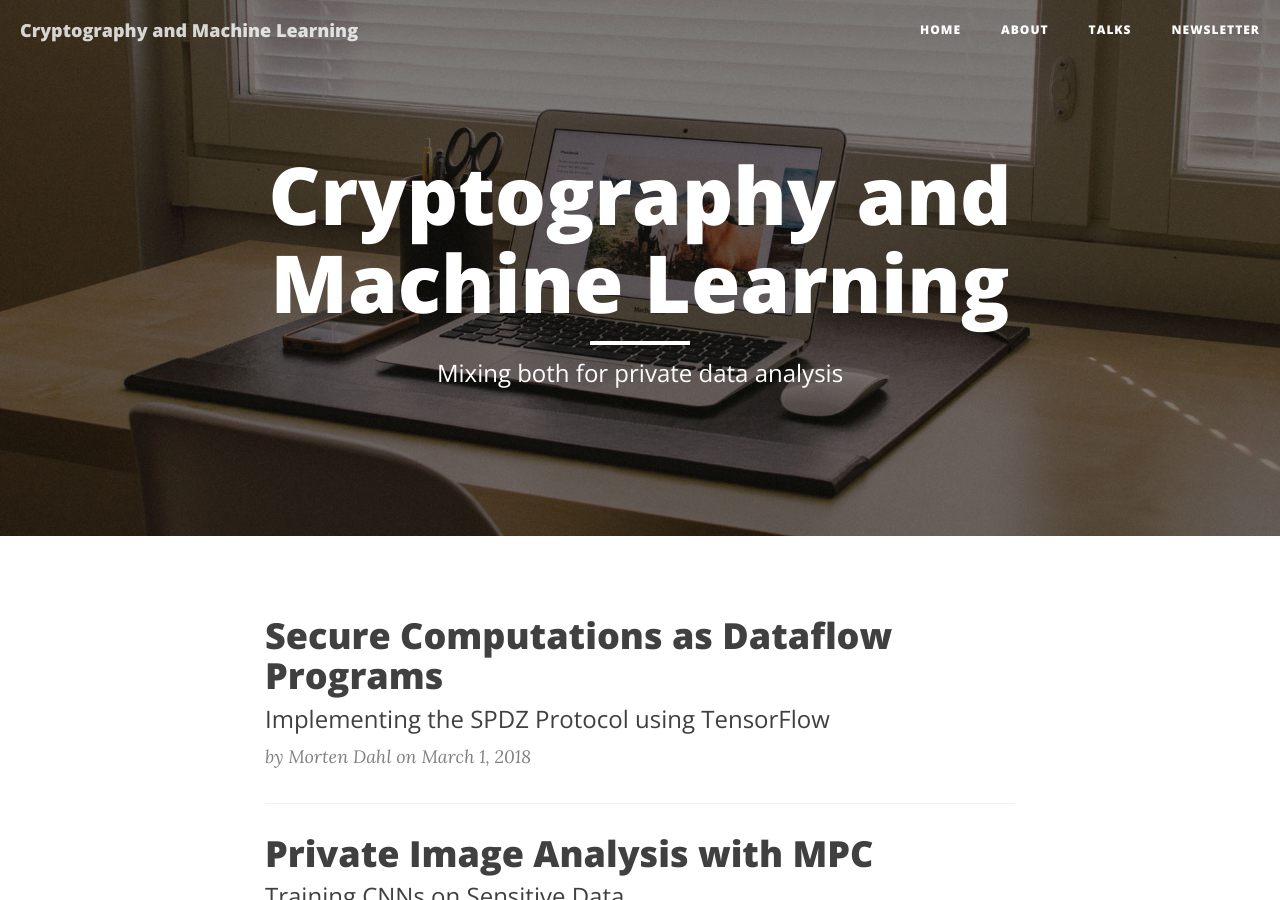
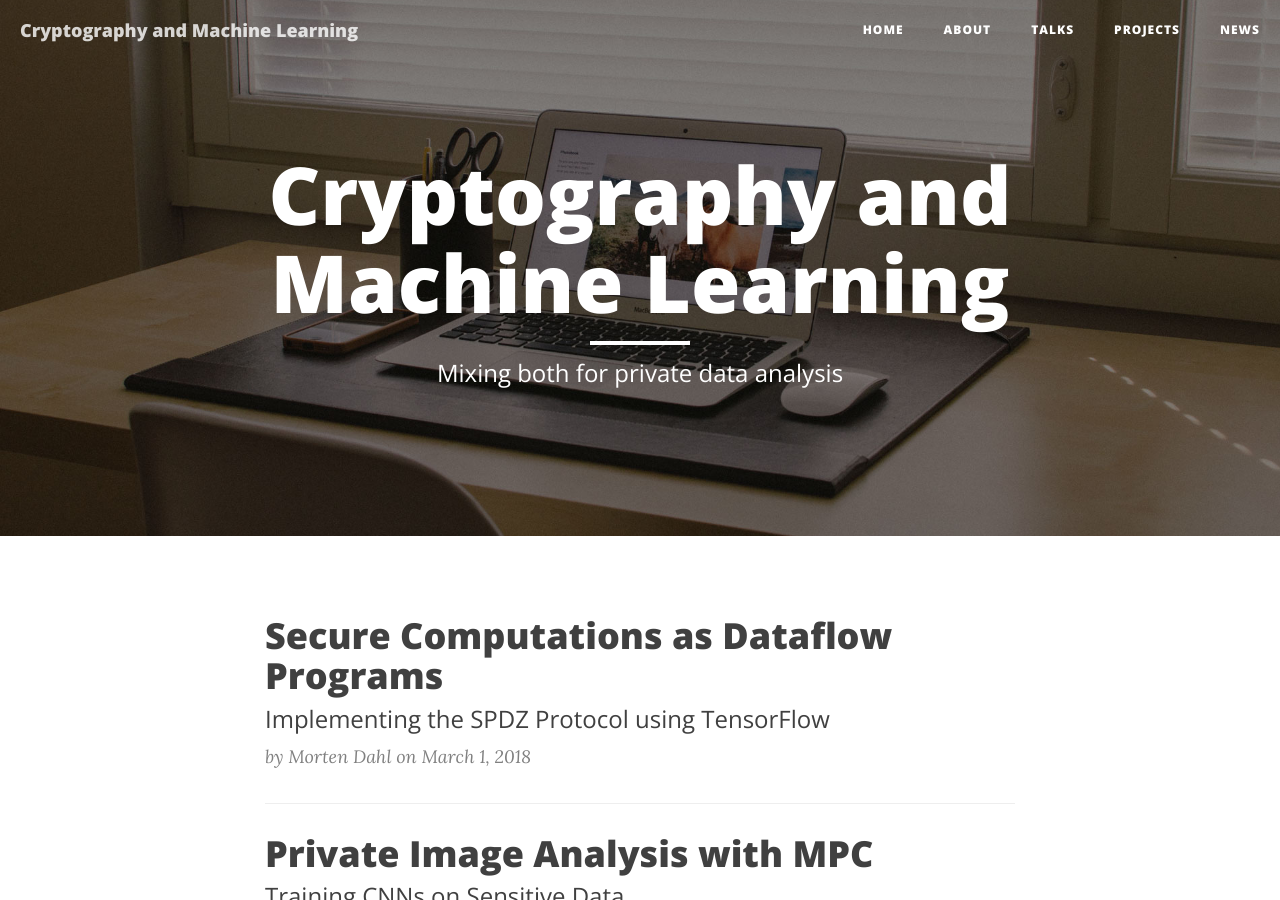
Before and after one commit to mortendahl/mortendahl.github.io, a Jekyll site: the page built from index.html, in a window 1280 px wide and 900 px high. Built offline with Jekyll 4.4.1, drawn with Linux system fonts in a browser that asks for light colours; nearby versions of some CDN libraries; the list of posts is cut into pages by our own code.

Commit message:
update links

```diff
--- a/_includes/nav.html
+++ b/_includes/nav.html
@@ -26,7 +26,10 @@
 				{% endif %}
                 {% endif %}{% endfor %}
                 <li>
-                    <a href="https://www.openmined.org/digs/tags/private-ml">Newsletter</a>
+                    <a href="https://github.com/mortendahl/">Projects</a>
+                </li>
+                <li>
+                    <a href="https://twitter.com/ppml_news">News</a>
                 </li>
             </ul>
         </div>
```
